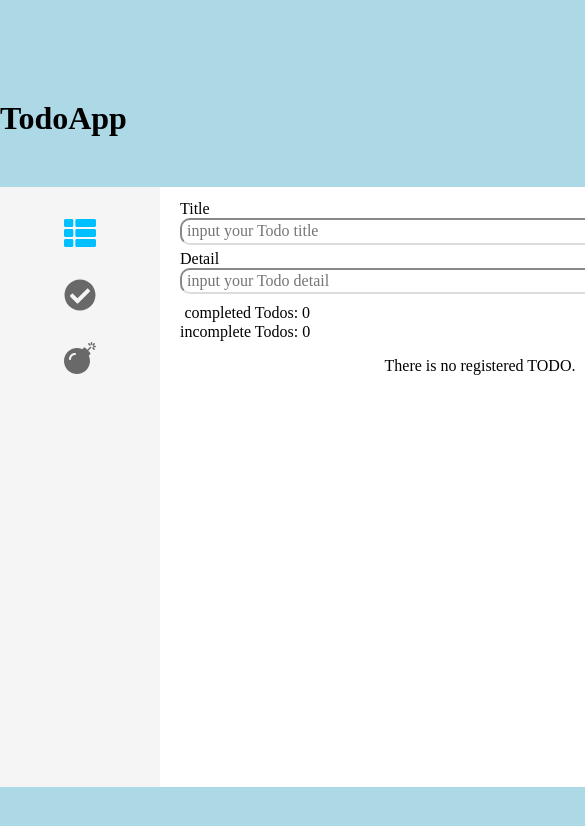
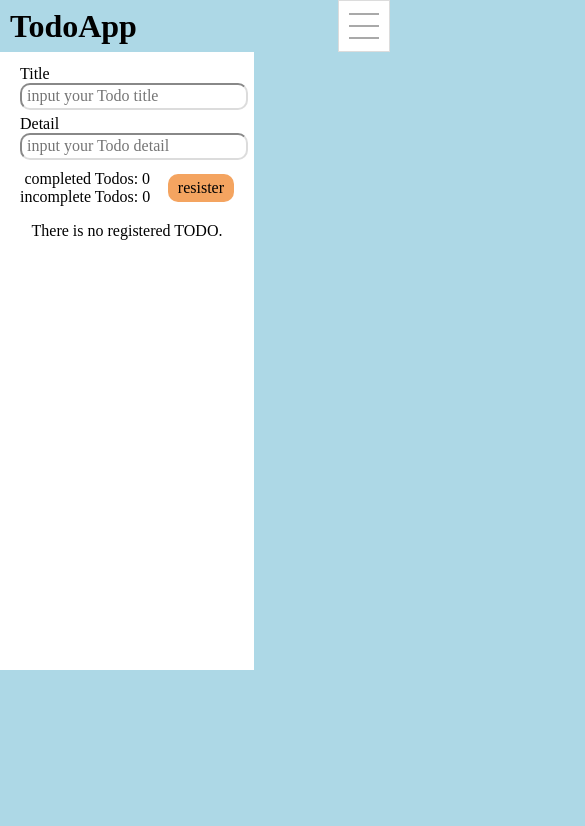
Before and after one commit to DaisukeSuzuki0703/todoapp-vue, a Vue app: page / in a window 390 px wide. Shown: the top 826 px of the page, 585 px wide, since content can reach past the window. Built offline with nearby package versions, Linux system fonts and the light colour scheme.

Commit message:
spレスポンシブ対応 ハンバーガーメニュー実装

```diff
--- a/src/App.vue
+++ b/src/App.vue
@@ -1,6 +1,8 @@
 <template lang="html">
   <div id="app">
-    <h1 class="app__title">TodoApp</h1>
+    <div class="app__header" v-if="showContent === false">
+      <h1 class="app__title">TodoApp</h1>
+    </div>
     <app-pages></app-pages>
   </div>
 </template>
@@ -12,6 +14,11 @@ export default {
   name: "App",
   components: {
     AppPages: Page,
+  },
+  computed: {
+    showContent() {
+      return this.$store.state.showContent;
+    }
   }
 };
 </script>
@@ -23,8 +30,26 @@ export default {
   height: 600px;
   padding-top: 100px;
 }
-
 .app__title {
   margin: 0;
 }
+@media screen and (max-width: 400px) {
+  #app {
+    width: 100%;
+    height: 100%;
+    padding: 0;
+  }
+  .app__header {
+    position: fixed;
+    z-index: 10;
+    width: 100%;
+    height: 52px;
+    background-color: #add8e6;
+    display: flex;
+    align-items: center;
+  }
+  .app__title {
+    padding-left: 10px;
+  }
+}
 </style>
--- a/src/Pages/Page.vue
+++ b/src/Pages/Page.vue
@@ -1,27 +1,55 @@
 <template>
   <div class="pages">
-    <app-sidevar-navi></app-sidevar-navi>
-    <app-todo></app-todo>
+    <div class="pages__pc">
+      <app-sidevar-navi></app-sidevar-navi>
+      <app-todo></app-todo>
+    </div>
+    <div class="pages__sp">
+      <app-humberger></app-humberger>
+      <app-todo></app-todo>
+    </div>
   </div>
 </template>
 
 <script>
-import Todo from '../container/Todo'
-import SidevarNavi from '../components/SidevarNavi'
+import Todo from "../container/Todo";
+import SidevarNavi from "../components/SidevarNavi";
+import Humberger from "../components/Humberger";
 
-export default ({
+export default {
   components: {
     AppTodo: Todo,
     AppSidevarNavi: SidevarNavi,
+    AppHumberger: Humberger,
   },
-})
+};
 </script>
 
 <style scoped>
-.pages {
+.pages__pc {
   display: flex;
   align-items: flex-start;
   height: 100%;
   margin-top: 50px;
+  width: 100%;
+}
+.pages__sp {
+  display: none;
+}
+@media screen and (max-width: 400px) {
+  .pages {
+    margin-top: 0;
+    position: absolute;
+    top: 0;
+    left: 0;
+  }
+  .pages__pc {
+    display: none;
+  }
+  .pages__sp {
+    display: block;
+    position: relative;
+    top: 52px;
+  }
 }
 </style>
--- /dev/null
+++ b/src/components/Humberger.vue
@@ -0,0 +1,136 @@
+<template>
+  <div class="humberger">
+    <div class="humberger__menu" @click="modalOpen">
+      <div class="humberger__icon"></div>
+      <div class="humberger__icon"></div>
+      <div class="humberger__icon"></div>
+    </div>
+    <div class="humberger__body" v-if="showContent">
+      <ul class="icon__list">
+        <li class="icon" @click="initTargetTodo">
+          <router-link
+            to="/"
+            class="icon__link"
+            exact
+            active-class="icon__link__active"
+            ><font-awesome-icon icon="th-list" class="fa-2x"
+          /><span class="icon__title">Top</span></router-link>
+        </li>
+        <li class="icon" @click="initTargetTodo">
+          <router-link
+            to="/completed"
+            class="icon__link"
+            exact
+            active-class="icon__link__active"
+            ><font-awesome-icon icon="check-circle" class="fa-2x"
+          /><span class="icon__title">completed</span></router-link>
+        </li>
+        <li class="icon" @click="initTargetTodo">
+          <router-link
+            to="/incomplete"
+            class="icon__link"
+            exact
+            active-class="icon__link__active"
+            ><font-awesome-icon icon="bomb" class="fa-2x"
+          /><span class="icon__title">incomplete</span></router-link>
+        </li>
+      </ul>
+    </div>
+  </div>
+</template>
+
+<script>
+
+export default {
+  computed: {
+    showContent() {
+      return this.$store.state.showContent;
+    }
+  },
+  methods: {
+    modalOpen() {
+      this.$store.dispatch("modalOpen");
+    },
+    initTargetTodo() {
+      this.$store.dispatch("initTargetTodo");
+    }
+  }
+}
+</script>
+
+
+<style scoped>
+.humberger__menu {
+  width: 50px;
+  height: 50px;
+  background-color: #fff;
+  display:flex;
+  justify-content: center;
+  align-items: center;
+  flex-direction: column;
+  border: 1px solid #dcdcdc;
+  margin-left: auto;
+  position: fixed;
+  top: 0;
+  right: 0;
+  z-index:10;
+}
+.humberger__body {
+  width: 100%;
+  height: 100vh;
+  background-color: #f5f5f5;
+}
+.humberger__icon {
+  width: 30px;
+  height: 2px;
+  background-color: #a9a9a9;
+  margin-bottom: 10px;
+}
+.humberger__icon:last-child {
+  margin-bottom: 0;
+}
+.humberger__body {
+  position: absolute;
+  top: 0;
+  right: 0;
+}
+ul {
+  padding: 0;
+  margin: 0;
+}
+.icon__list {
+  height: 100%;
+  display: flex;
+  flex-direction: column;
+  justify-content: flex-start;
+  align-items: flex-start;
+  list-style: none;
+  padding: 30px 15px;
+}
+.icon {
+  margin-bottom: 30px;
+}
+.icon__link {
+  text-decoration: none;
+  color: #696969;
+  display: flex;
+  align-items: center;
+}
+.icon__link.icon__link__active {
+  color: #00bfff;
+}
+.icon__title {
+  margin-left: 15px;
+}
+.sidevar {
+  width: 20%;
+  height: 100%;
+  background-color: #f5f5f5;
+}
+.icon:last-child {
+  margin-bottom: 0;
+}
+.sidevar {
+  display: block;
+}
+</style>
--- a/src/components/List.vue
+++ b/src/components/List.vue
@@ -5,7 +5,7 @@
     tag="ul"
     name="fadeList"
     class="todo__list"
-    :class="[todoFilter !== 'all' ? 'is-large' : '']"
+    :class="[todoFilter === 'completed' ? 'is-large' : '']"
   >
     <app-list-item
       v-for="todo in todos"
@@ -83,4 +83,11 @@ export default {
 .fadeList-move {
   transition: transform 0.5s;
 }
+
+@media screen and (max-width: 400px) {
+  .todo__list {
+    max-height: 1000px;
+    overflow-y: auto;
+  }
+}
 </style>
--- a/src/components/ListItem.vue
+++ b/src/components/ListItem.vue
@@ -112,4 +112,12 @@ button {
   background-color: #7fffd4;
   margin-bottom: 5px;
 }
+@media screen and (max-width: 400px) {
+  .btn {
+    border-radius: 5px;
+    border: none;
+    background-color: #ffb6c1;
+    padding: 5px 10px;
+  }
+}
 </style>
--- a/src/components/Resister.vue
+++ b/src/components/Resister.vue
@@ -126,4 +126,8 @@ export default {
   text-align: center;
   color: red;
 }
+@media screen and (max-width: 400px) {
+  .input__area {
+  }
+}
 </style>
--- a/src/components/SidevarNavi.vue
+++ b/src/components/SidevarNavi.vue
@@ -1,21 +1,45 @@
 <template>
   <aside class="sidevar">
     <ul class="icon__list">
-      <li class="icon" @click="initTargetTodo"><router-link to="/" class="icon__link" exact active-class="icon__link__active"><font-awesome-icon icon="th-list" class="fa-2x"/></router-link></li>
-      <li class="icon" @click="initTargetTodo"><router-link to="/completed" class="icon__link" exact active-class="icon__link__active"><font-awesome-icon icon="check-circle" class="fa-2x"/></router-link></li>
-      <li class="icon" @click="initTargetTodo"><router-link to="/incomplete" class="icon__link" exact active-class="icon__link__active"><font-awesome-icon icon="bomb" class="fa-2x"/></router-link></li>
+      <li class="icon" @click="initTargetTodo">
+        <router-link
+          to="/"
+          class="icon__link"
+          exact
+          active-class="icon__link__active"
+          ><font-awesome-icon icon="th-list" class="fa-2x"
+        /></router-link>
+      </li>
+      <li class="icon" @click="initTargetTodo">
+        <router-link
+          to="/completed"
+          class="icon__link"
+          exact
+          active-class="icon__link__active"
+          ><font-awesome-icon icon="check-circle" class="fa-2x"
+        /></router-link>
+      </li>
+      <li class="icon" @click="initTargetTodo">
+        <router-link
+          to="/incomplete"
+          class="icon__link"
+          exact
+          active-class="icon__link__active"
+          ><font-awesome-icon icon="bomb" class="fa-2x"
+        /></router-link>
+      </li>
     </ul>
   </aside>
 </template>
 
 <script>
-export default ({
-methods: {
-  initTargetTodo() {
-    this.$store.dispatch("initTargetTodo");
-  }
-}
-})
+export default {
+  methods: {
+    initTargetTodo() {
+      this.$store.dispatch("initTargetTodo");
+    },
+  },
+};
 </script>
 
 
@@ -45,10 +69,15 @@ ul {
 }
 .sidevar {
   width: 20%;
-  height: 100%;
+  height: 618px;
   background-color: #f5f5f5;
 }
 .icon:last-child {
   margin-bottom: 0;
 }
+@media screen and (max-width: 400px) {
+  .sidevar {
+    display: none;
+  }
+}
 </style>
--- a/src/container/Todo.vue
+++ b/src/container/Todo.vue
@@ -1,5 +1,5 @@
 <template>
-  <div class="todos">
+  <div class="todos" v-if="showContent === false" :class="[todoFilter === 'completed' ? 'is-large' : '']">
     <app-wrapper>
       <app-resister v-if="todoFilter !== 'completed'"></app-resister>
       <template v-slot:todos>
@@ -33,6 +33,9 @@ export default {
       }
       return this.$store.getters[this.todoFilter];
     },
+    showContent() {
+      return this.$store.state.showContent;
+    }
   },
   watch: {
     todos: function(todos) {
@@ -52,7 +55,16 @@ export default {
 .todos {
   width: 80%;
   height: 100%;
+  min-height: 618px;
   background-color: #fff;
   /* padding: 20px; */
 }
+/* .todos.is-large {
+  min-height: 618px;
+} */
+@media screen and (max-width: 400px) {
+  .todos {
+    width: 100%;
+  }
+}
 </style>
--- a/src/store/index.js
+++ b/src/store/index.js
@@ -15,6 +15,7 @@ export default new Vuex.Store({
       detail: '',
       completed: false,
     },
+    showContent: false,
     emptyMessage: '',
     errorMessage: '',
   },
@@ -38,6 +39,7 @@ export default new Vuex.Store({
         detail: '',
         completed: false,
       };
+      state.showContent = false;
     },
     getItem(state) {
       const targetTodos = JSON.parse(localStorage.getItem(state.todoKeyWord));
@@ -90,6 +92,9 @@ export default new Vuex.Store({
       state.targetTodo.title = "";
       state.targetTodo.detail = "";
     },
+    modalOpen(state) {
+      state.showContent = !state.showContent
+    }
   },
   actions: {
     setTodoFilter({commit}, routeName) {
@@ -153,6 +158,9 @@ export default new Vuex.Store({
     },
     initTargetTodo({commit}) {
       commit("initTargetTodo");
+    },
+    modalOpen({commit}) {
+      commit("modalOpen");
     }
   }
 });
```
